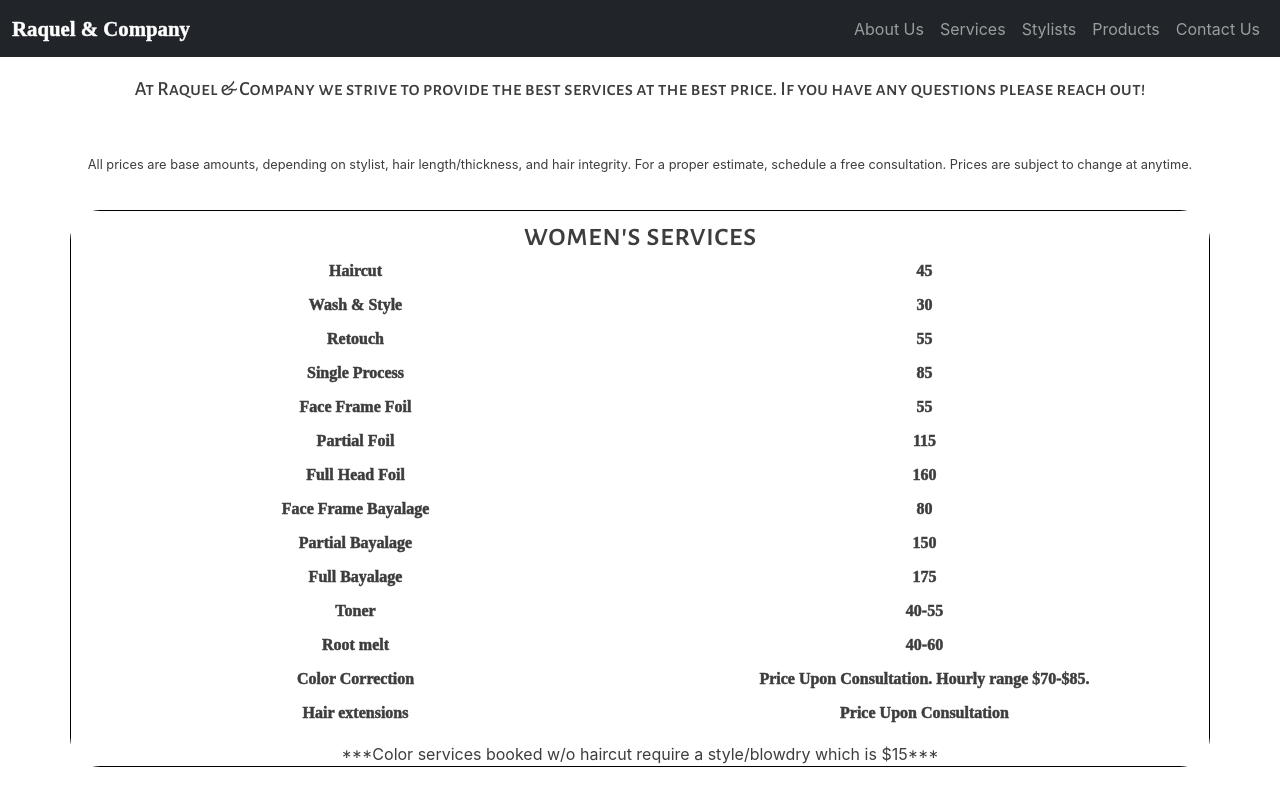
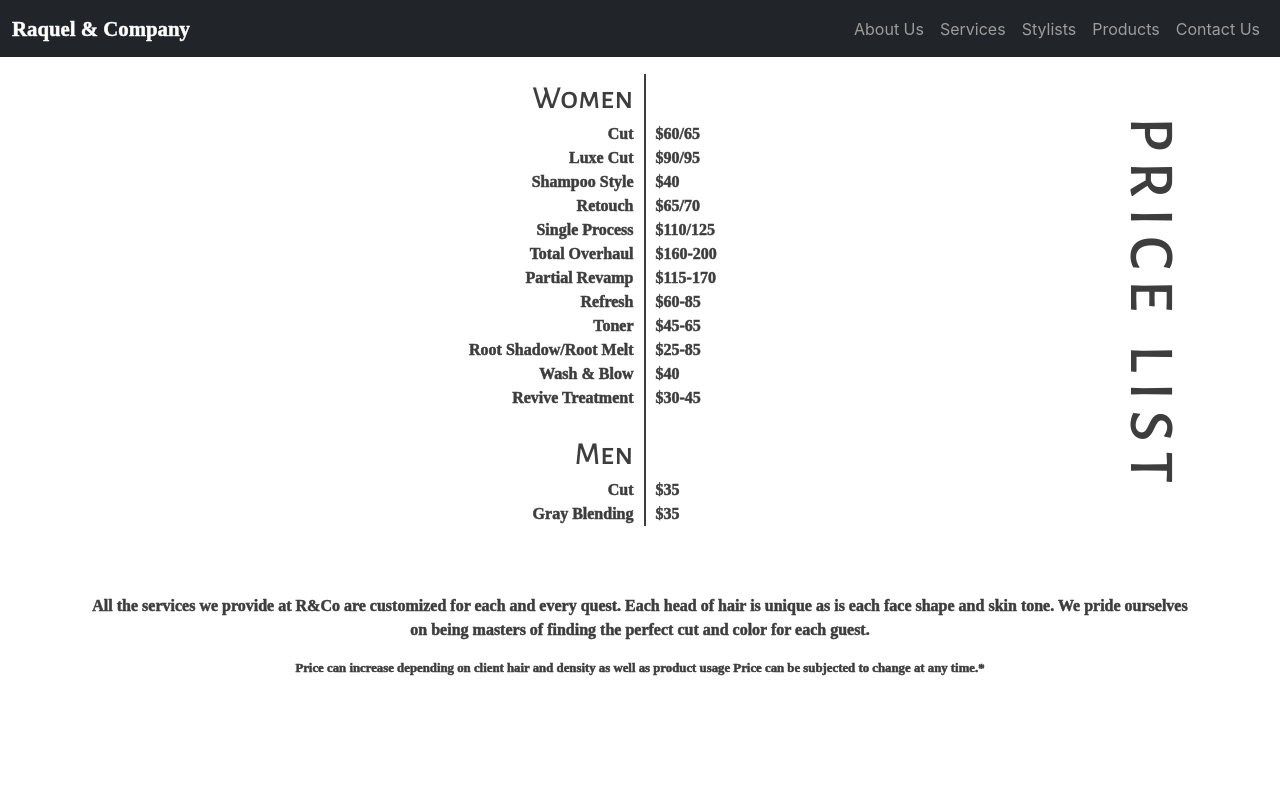
Before and after one commit to KevinCamacho/randco, a React (Create React App) app: page /services in a window 1280 px wide. Shown: the top 800 px of the page. Built offline with nearby package versions, Linux system fonts and the light colour scheme; a web font is replaced by a local one.

Commit message:
rework of services page

```diff
--- a/src/components/ServicesPage/ServicesPage.js
+++ b/src/components/ServicesPage/ServicesPage.js
@@ -8,34 +8,79 @@
 const ServicesPage = () => {
     return (
         <Container fluid="md" className="route-root" style={{ textAlign: 'center' }}>
-            <Row>
-                <div id="services-header">{data.header}</div>
+            {/* <Row className="align-items-center" style={{ textAlign: 'right' }}>
+                <Col>
+                    {data.serviceList.map((serviceCategory, index) =>
+                        <div key={`ServiceList${serviceCategory.title}`}>
+                            {index > 0 && (
+                                <Row className="service-list-empty-row">
+                                    <Col xs={4}></Col>
+                                    <Col xs="auto"><div className="vertical-divider"></div></Col>
+                                    <Col xs={4}></Col>
                                 </Row>
-            <Row>
-                <div className="price-disclaimer">{data.priceDisclaimer}</div>
+                            )}
+                            <Row className="justify-content-center">
+                                <Col xs={4}><div className="service-category-title service-name">{serviceCategory.title}</div></Col>
+                                <Col xs="auto"><div className="vertical-divider"></div></Col>
+                                <Col xs={4}><div className="service-price"></div></Col>
                             </Row>
-            {data.serviceList.map((serviceCategory, index) =>
-                <div key={serviceCategory.title}>
-                    <div className="horizontal-divider-hidden"></div>
-                    <Row className="services-container">
-                        <div>
-                            <div className="service-category-title">{serviceCategory.title}</div>
-                            <div className="service-list">
                             {serviceCategory.items.map(service =>
-                                    <Row key={service.serviceName} className="service-line-item">
-                                        <Col className="service-title">{service.serviceName}</Col>
-                                        <Col className="service-price">{service.price}</Col>
+                                <Row className="justify-content-center service-list" key={`ServiceListLineItem${service.name}`}>
+                                    <Col xs={4}><div className="service-name">{service.name}</div></Col>
+                                    <Col xs="auto"><div className="vertical-divider"></div></Col>
+                                    <Col xs={4}><div className="service-price">${service.price}</div></Col>
                                 </Row>
                             )}
                         </div>
-                            {serviceCategory.sectionFooter && (
-                                <div className="service-footer">***{serviceCategory.sectionFooter}***</div>
+                    )}
+                </Col>
+                <Col xs="auto">
+                    <div className="side-text">{"P R I C E"}</div>
+                    <div style={{ marginTop: '34px' }} className="side-text">{"L I S T"}</div>
+                </Col>
+            </Row> */}
+
+
+            <div className="align-items-center" style={{ display: 'flex', flexWrap: 'nowrap' }}>
+                <div style={{ flex: '1 1 auto', display: 'flex', flexDirection: 'column' }}>
+                    {data.serviceList.map((serviceCategory, index) =>
+                        <div key={`ServiceList${serviceCategory.title}`} style={{ display: 'flex', flexDirection: 'column', alignItems: 'center' }}>
+                            {index > 0 && (
+                                <div style={{ display: 'flex', flexWrap: 'nowrap' }} className="service-list-empty-row">
+                                    <div style={{ width: '180px' }}></div>
+                                    <div style={{ height: 'inherit' }} className="vertical-divider"></div>
+                                    <div style={{ width: '75px' }}></div>
+                                </div>
+                            )}
+                            <div style={{ display: 'flex', flexWrap: 'nowrap' }}>
+                                <div style={{ width: '180px' }} className="service-category-title service-name">{serviceCategory.title}</div>
+                                <div style={{ height: 'inherit', marginLeft: '10px', marginRight: '10px' }} className="vertical-divider"></div>
+                                <div style={{ width: '75px' }} className="service-price"></div>
+                            </div>
+                            {serviceCategory.items.map(service =>
+                                <div style={{ display: 'flex', flexWrap: 'nowrap' }} className="service-list" key={`ServiceListLineItem${service.name}`}>
+                                    <div style={{ width: '180px' }} className="service-name">{service.name}</div>
+                                    <div style={{ height: 'inherit', marginLeft: '10px', marginRight: '10px' }} className="vertical-divider"></div>
+                                    <div style={{ width: '75px' }} className="service-price">${service.price}</div>
+                                </div>
                             )}
                         </div>
+                    )}
+                </div>
+                <div style={{ flex: '0 0 content' }}>
+                    <div className="side-text">{"P R I C E"}</div>
+                    <div style={{ marginTop: '34px' }} className="side-text">{"L I S T"}</div>
+                </div>
+            </div>
+
+
+            <Row style={{ marginTop: '68px' }}>
+                <div className="service-page-footer">{data.footer}</div>
             </Row>
-                </div>
-            )}
-        </Container>
+            <Row style={{ marginTop: '17px' }}>
+                <div className="service-page-price-disclaimer">{data.priceDisclaimer}</div>
+            </Row>
+        </Container >
     )
 };
 
--- a/src/components/ServicesPage/ServicesPage.scss
+++ b/src/components/ServicesPage/ServicesPage.scss
@@ -1,45 +1,38 @@
 @import '../../index.scss';
 
-#services-header {
+.side-text {
     @extend .alegreya-font;
-    font-weight: 500;
-    font-size: 20px;
-}
-
-.services-container {
-    border: 1px solid $color1;
-    border-radius: 30px;
-    margin-top: 17px !important;
-    margin-bottom: 17px;
-
-    :first-child {
-        background: $color5;
-    }
-
-    @media screen and (max-width: 767px) {
-        margin: 0px 12px !important;
-    }
+    font-size: 400%;
+    writing-mode: vertical-rl;
 }
 
 .service-category-title {
+    @extend .alegreya-font;
     font-size: 200%;
-    @extend .alegreya-font;
+}
+
+.service-list-empty-row {
+    height: 20px;
+    justify-content: center;
 }
 
 .service-list {
     @extend .raleway-font;
-    font-weight: bold;
-
-    div.service-line-item~div.service-line-item {
-        margin-top: 10px;
-    }
 }
 
-.service-footer {
-    padding-top: 17px;
+.service-name {
+    text-align: right;
 }
 
-.price-disclaimer {
-    padding-top: 51px;
+.service-price {
+    text-align: left;
+}
+
+.service-page-footer {
+    @extend .raleway-font;
+}
+
+.service-page-price-disclaimer {
+    @extend .raleway-font;
     font-size: 80%;
 }
--- a/src/components/StylistsPage/Stylist/StylistView.scss
+++ b/src/components/StylistsPage/Stylist/StylistView.scss
@@ -13,7 +13,6 @@
 .flavor-text {
     margin-top: 17px !important;
     @extend .raleway-font;
-    font-weight: bold;
 }
 
 @media screen and (max-width: 767px) {
--- a/src/data/services.json
+++ b/src/data/services.json
@@ -1,96 +1,70 @@
 {
-    "header": "At Raquel & Company we strive to provide the best services at the best price. If you have any questions please reach out!",
-    "priceDisclaimer": "All prices are base amounts, depending on stylist, hair length/thickness, and hair integrity. For a proper estimate, schedule a free consultation. Prices are subject to change at anytime.",
+    "footer": "All the services we provide at R&Co are customized for each and every quest. Each head of hair is unique as is each face shape and skin tone. We pride ourselves on being masters of finding the perfect cut and color for each guest.",
+    "priceDisclaimer": "Price can increase depending on client hair and density as well as product usage Price can be subjected to change at any time.*",
     "serviceList": [
         {
-            "title": "women's services",
-            "sectionFooter": "Color services booked w/o haircut require a style/blowdry which is $15",
+            "title": "Women",
             "items": [
                 {
-                    "serviceName": "Haircut",
-                    "price": 45
+                    "name": "Cut",
+                    "price": "60/65"
                 },
                 {
-                    "serviceName": "Wash & Style",
-                    "price": 30
+                    "name": "Luxe Cut",
+                    "price": "90/95"
                 },
                 {
-                    "serviceName": "Retouch",
-                    "price": 55
+                    "name": "Shampoo Style",
+                    "price": "40"
                 },
                 {
-                    "serviceName": "Single Process",
-                    "price": 85
+                    "name": "Retouch",
+                    "price": "65/70"
                 },
                 {
-                    "serviceName": "Face Frame Foil",
-                    "price": 55
+                    "name": "Single Process",
+                    "price": "110/125"
                 },
                 {
-                    "serviceName": "Partial Foil",
-                    "price": 115
+                    "name": "Total Overhaul",
+                    "price": "160-200"
                 },
                 {
-                    "serviceName": "Full Head Foil",
-                    "price": 160
+                    "name": "Partial Revamp",
+                    "price": "115-170"
                 },
                 {
-                    "serviceName": "Face Frame Bayalage",
-                    "price": 80
+                    "name": "Refresh",
+                    "price": "60-85"
                 },
                 {
-                    "serviceName": "Partial Bayalage",
-                    "price": 150
+                    "name": "Toner",
+                    "price": "45-65"
                 },
                 {
-                    "serviceName": "Full Bayalage",
-                    "price": 175
+                    "name": "Root Shadow/Root Melt",
+                    "price": "25-85"
                 },
                 {
-                    "serviceName": "Toner",
-                    "price": "40-55"
+                    "name": "Wash & Blow",
+                    "price": "40"
                 },
                 {
-                    "serviceName": "Root melt",
-                    "price": "40-60"
-                },
-                {
-                    "serviceName": "Color Correction",
-                    "price": "Price Upon Consultation. Hourly range $70-$85."
-                },
-                {
-                    "serviceName": "Hair extensions",
-                    "price": "Price Upon Consultation"
+                    "name": "Revive Treatment",
+                    "price": "30-45"
                 }
             ]
         },
         {
-            "title": "hair treatments",
+            "title": "Men",
             "items": [
                 {
-                    "serviceName": "Protein",
-                    "price": 30
+                    "name": "Cut",
+                    "price": "35"
                 },
                 {
-                    "serviceName": "Moisture",
-                    "price": 30
-                },
-                {
-                    "serviceName": "Keratin",
-                    "price": "200+"
-                }
-            ]
-        },
-        {
-            "title": "men's services",
-            "items": [
-                {
-                    "serviceName": "Hair Cut",
-                    "price": 30
-                },
-                {
-                    "serviceName": "Glossing",
-                    "price": 25
+                    "name": "Gray Blending",
+                    "price": "35"
                 }
             ]
         }
--- a/src/index.scss
+++ b/src/index.scss
@@ -36,6 +36,7 @@
   font-family: 'Raleway Dots', cursive;
   -webkit-text-stroke: 0.5px;
   -webkit-text-stroke-color: same color as text;
+  font-weight: bold;
 }
 
 .alegreya-font {
@@ -61,6 +62,12 @@
 .horizontal-divider {
   @extend .horizontal-divider-hidden;
   background-color: $color3;
+}
+
+.vertical-divider {
+  width: 2px;
+  background-color: $color2;
+  height: 100%
 }
 
 .flexbox-col {
```
Lines whose indentation alone changed are shown as unchanged.
